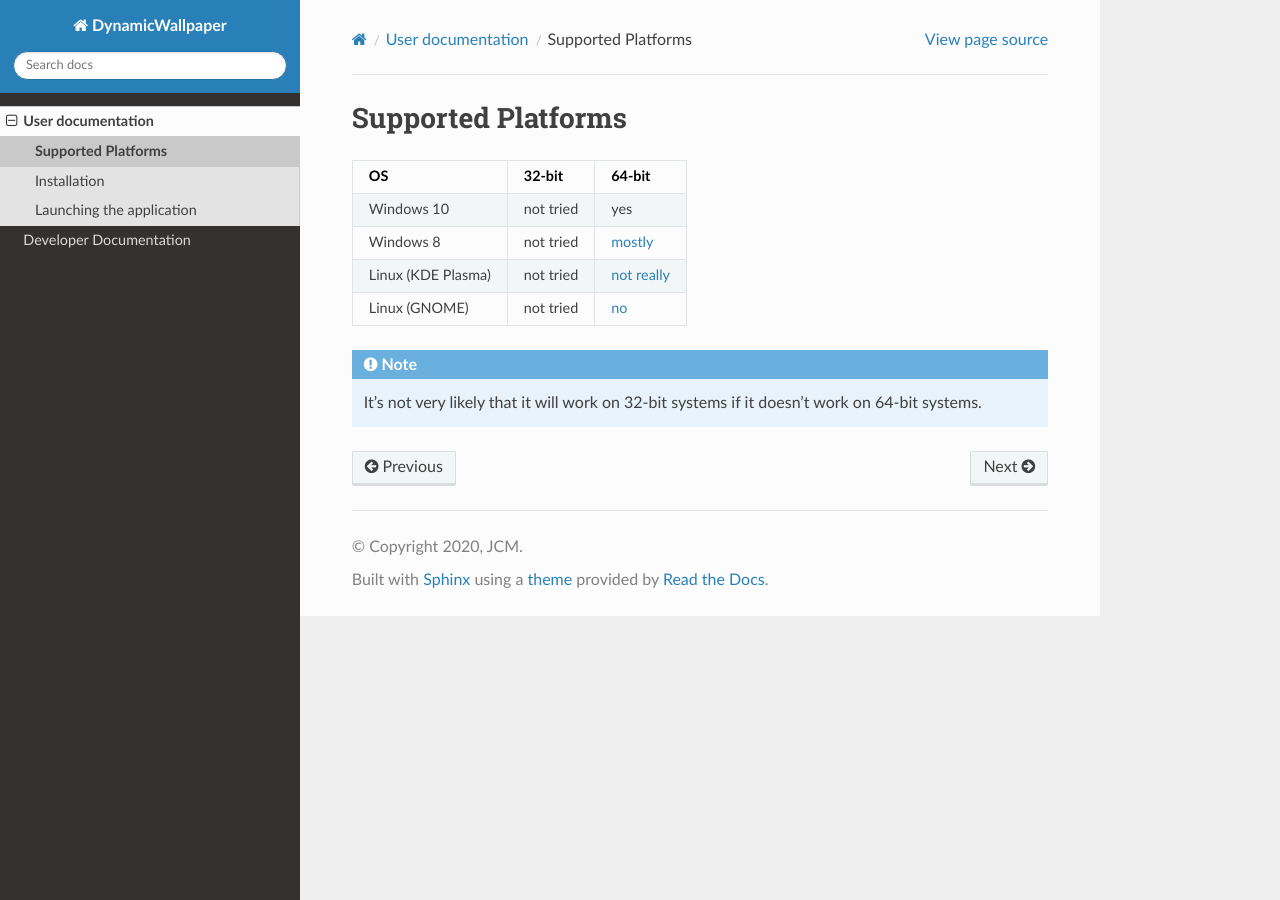
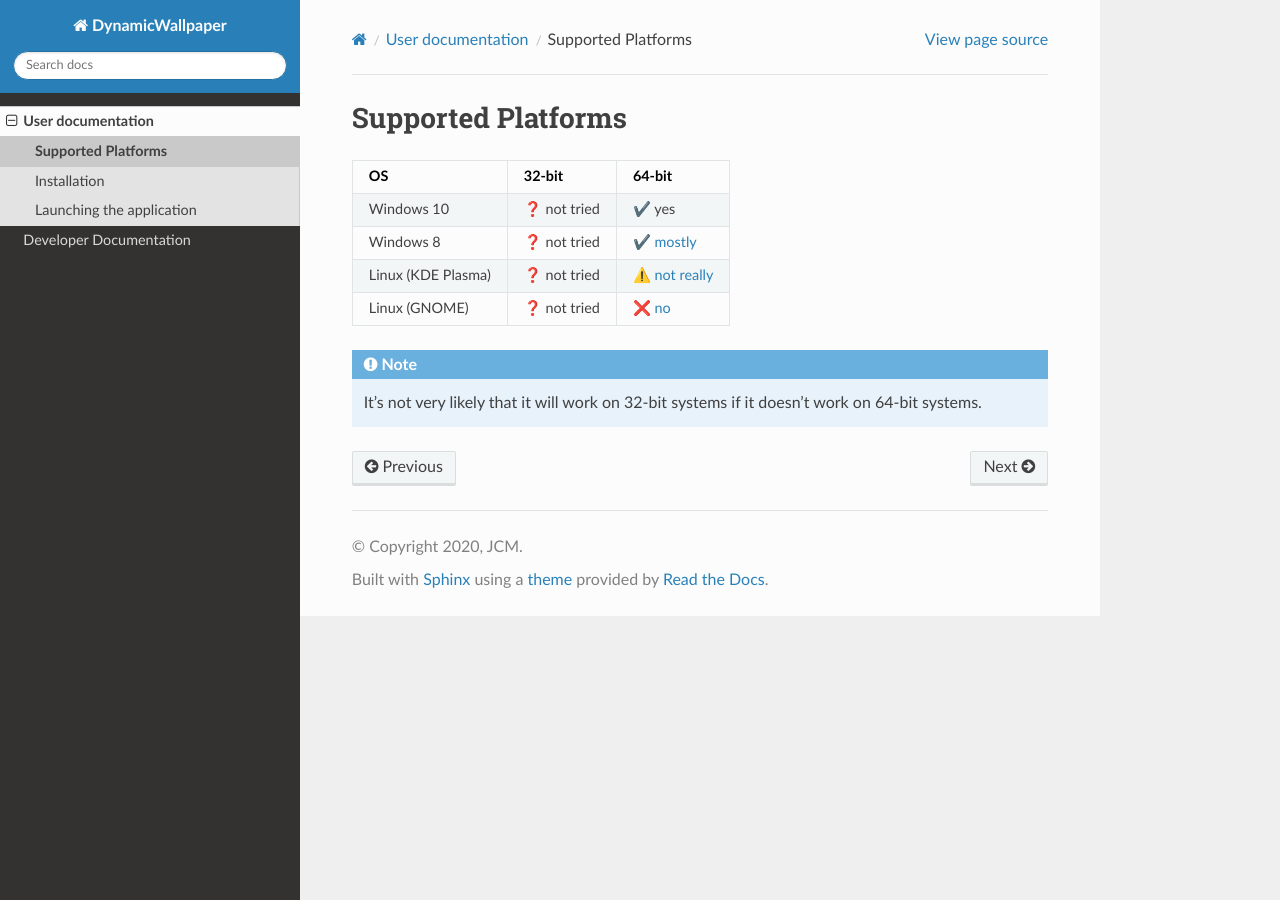
Before and after one commit to JnCrMx/DynamicWallpaper, a Sphinx documentation site: the page built from docs/user/platforms.rst, in a window 1280 px wide. Built offline with Sphinx 7.4.7 and the Read the Docs theme 2.0.0, drawn with Linux system fonts in a browser that asks for light colours; part of the change alters nothing that is shown.

```diff
--- a/docs/user/platforms.rst
+++ b/docs/user/platforms.rst
@@ -1,17 +1,22 @@
+.. |yes| unicode:: U+2714 U+FE0F
+.. |not tried| unicode:: U+2753
+.. |not really| unicode:: U+26A0 U+FE0F
+.. |no| unicode:: U+274C
+
 Supported Platforms
 ===================
 
-+--------------------+-----------------------------------------------------------------+-----------------------------------------------------------------+
-|                 OS |                                                          32-bit |                                                          64-bit |
-+====================+=================================================================+=================================================================+
-|Windows 10          |                                                       not tried |                                                             yes |
-+--------------------+-----------------------------------------------------------------+-----------------------------------------------------------------+
-|Windows 8           |                                                       not tried | `mostly <https://github.com/JnCrMx/DynamicWallpaper/issues/3>`_ |
-+--------------------+-----------------------------------------------------------------+-----------------------------------------------------------------+
-|Linux (KDE Plasma)  |                                                       not tried |          :ref:`not really <Why doesn't it work well on Linux?>` |
-+--------------------+-----------------------------------------------------------------+-----------------------------------------------------------------+
-|Linux (GNOME)       |                                                       not tried |                 :ref:`no <What's the problem on GNOME/Ubuntu?>` |
-+--------------------+-----------------------------------------------------------------+-----------------------------------------------------------------+
++--------------------+-----------------------------------------------------------------------+-----------------------------------------------------------------------+
+|                 OS |                                                                32-bit |                                                                64-bit |
++====================+=======================================================================+=======================================================================+
+|Windows 10          |                                                 |not tried| not tried |                                                             |yes| yes |
++--------------------+-----------------------------------------------------------------------+-----------------------------------------------------------------------+
+|Windows 8           |                                                 |not tried| not tried | |yes| `mostly <https://github.com/JnCrMx/DynamicWallpaper/issues/3>`_ |
++--------------------+-----------------------------------------------------------------------+-----------------------------------------------------------------------+
+|Linux (KDE Plasma)  |                                                 |not tried| not tried |   |not really| :ref:`not really <Why doesn't it work well on Linux?>` |
++--------------------+-----------------------------------------------------------------------+-----------------------------------------------------------------------+
+|Linux (GNOME)       |                                                 |not tried| not tried |                  |no| :ref:`no <What's the problem on GNOME/Ubuntu?>` |
++--------------------+-----------------------------------------------------------------------+-----------------------------------------------------------------------+
 
 .. NOTE::
     It's not very likely that it will work on 32-bit systems if it doesn't work on 64-bit systems.
```
